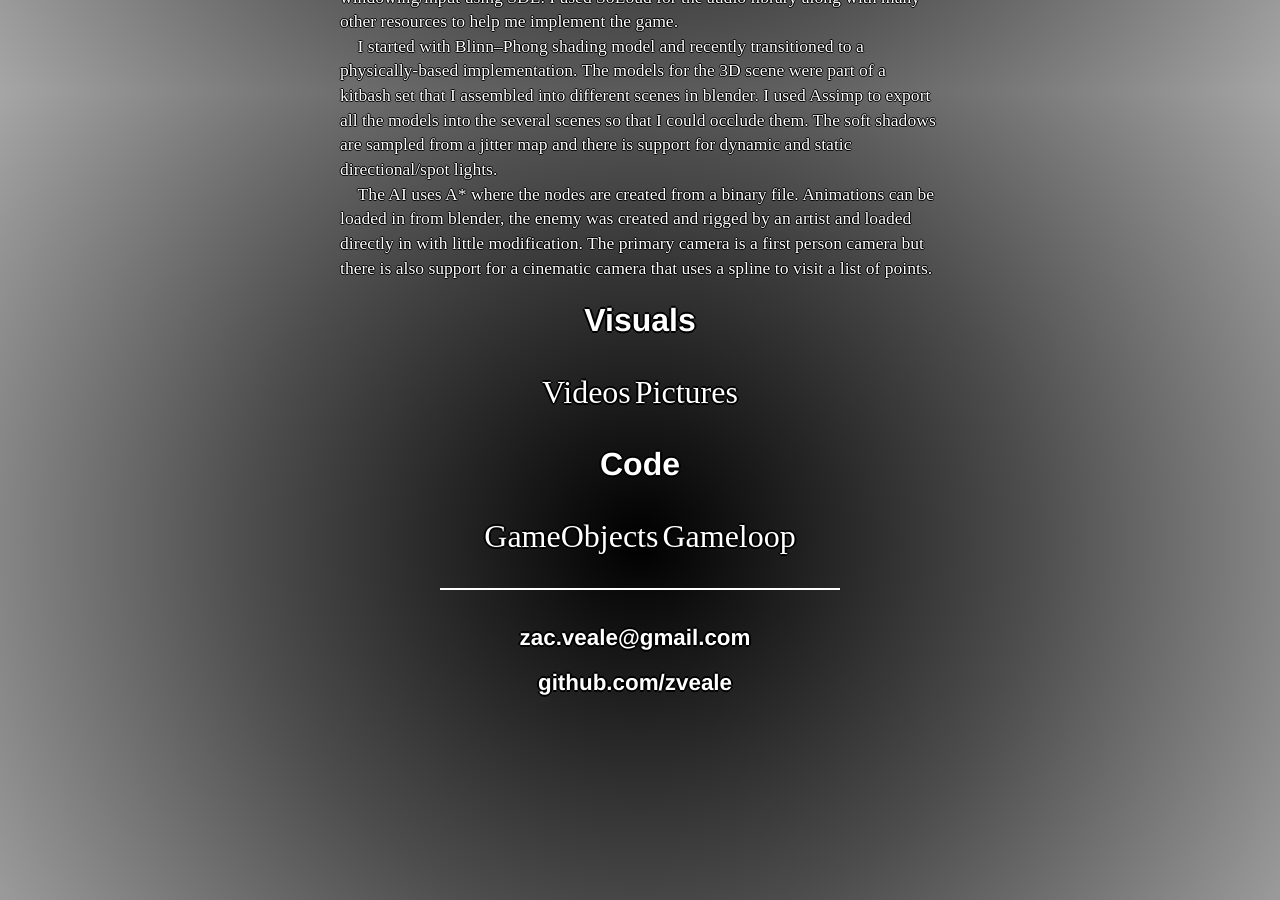
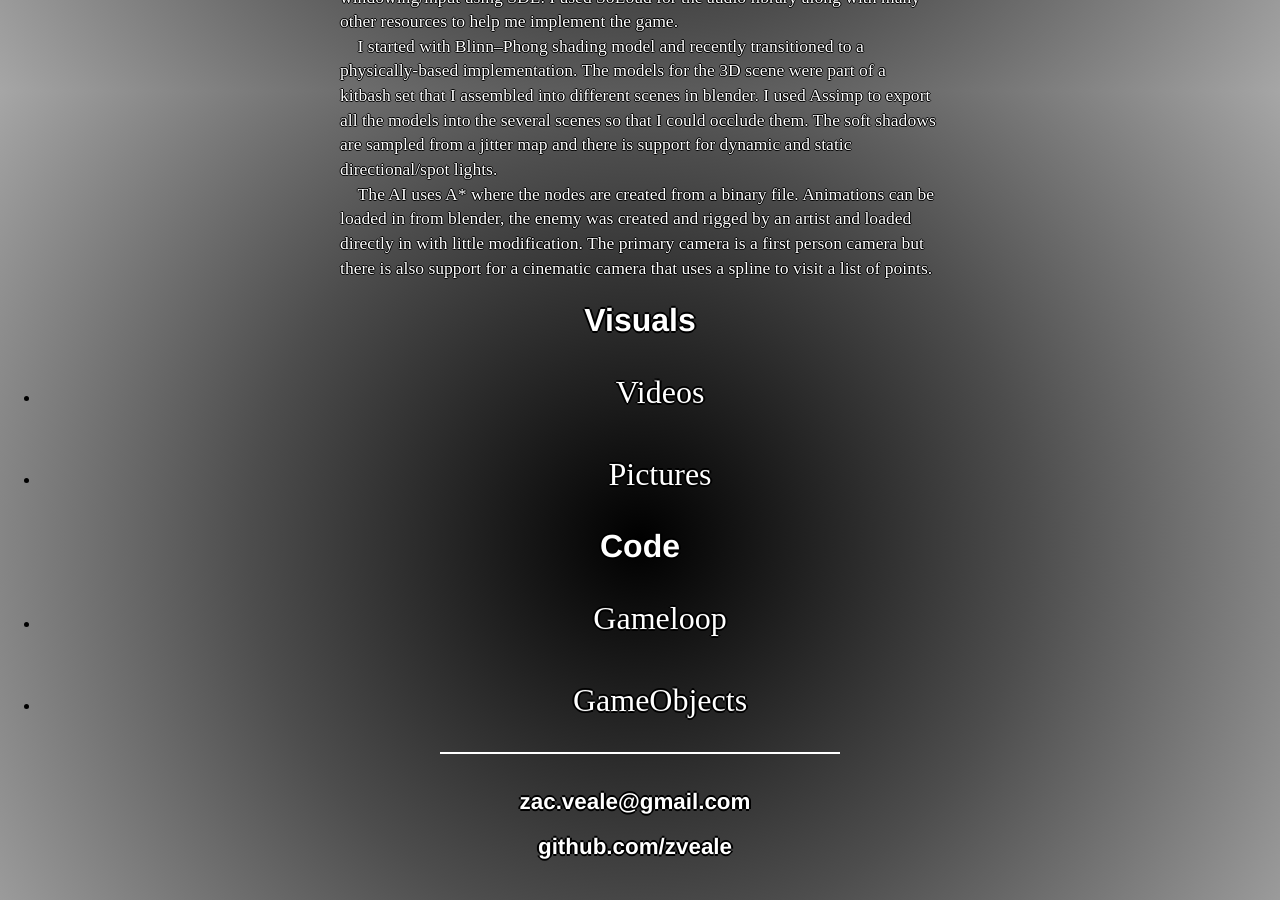
Before and after one commit to zveale/zveale.github.io, a Jekyll site: the page built from projects/index.html, in a window 1280 px wide and 900 px high, scrolled down 809 px. Built offline with Jekyll 4.4.1, drawn with Linux system fonts in a browser that asks for light colours.

Commit message:
Update index.html

```diff
--- a/projects/index.html
+++ b/projects/index.html
@@ -14,11 +14,15 @@ title: Projects
 		</p>
 
 		<h1>Visuals</h1>
-		<a <href="https://github.com/zveale/projects/tree/master/intercom%20626/visual/videos">Videos</a>
-		<a <href="https://github.com/zveale/projects/tree/master/intercom%20626/visual/pictures">Pictures</a>
+		<ul>
+			<li><a href="https://github.com/zveale/projects/tree/master/intercom%20626/visual/videos">Videos</a></li>
+        	<br><li><a href="https://github.com/zveale/projects/tree/master/intercom%20626/visual/pictures">Pictures</a></li>
+	    </ul>
 
 		<h1>Code</h1>
-		<a <href="https://github.com/zveale/projects/tree/master/Intercom%20626/code/GameObjects">GameObjects</a>
-		<a <href="https://github.com/zveale/projects/tree/master/Intercom%20626/code/Gameloop">Gameloop</a>
+		<ul>
+			<li><a href="https://github.com/zveale/projects/tree/master/Intercom%20626/code/Gameloop">Gameloop</a></li>
+			<br><li><a href="https://github.com/zveale/projects/tree/master/Intercom%20626/code/GameObjects">GameObjects</a></li>
+	    </ul>
 
 	</div>
```
